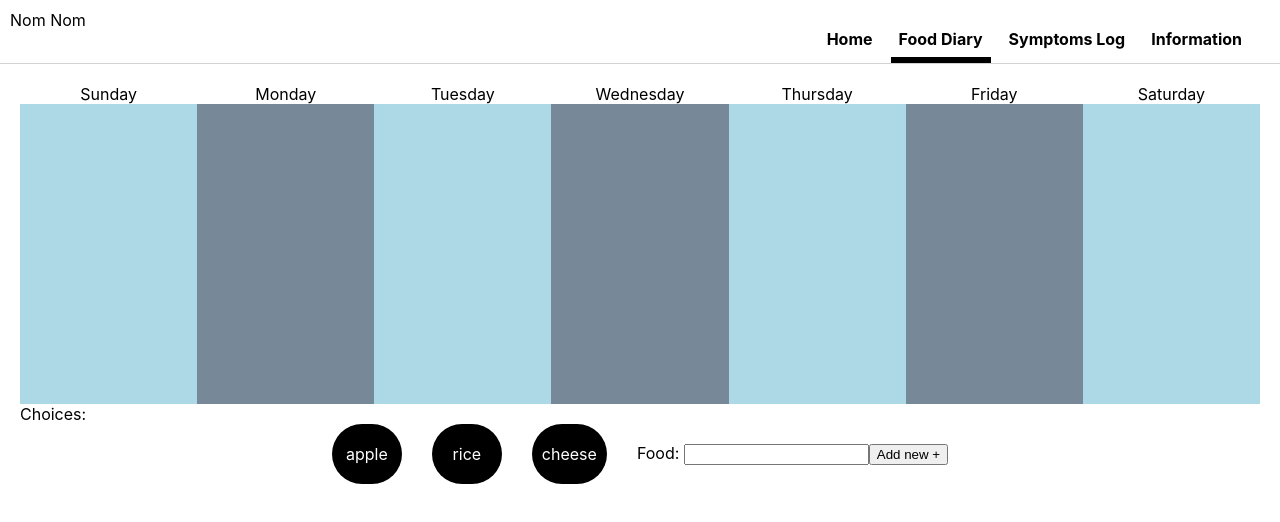
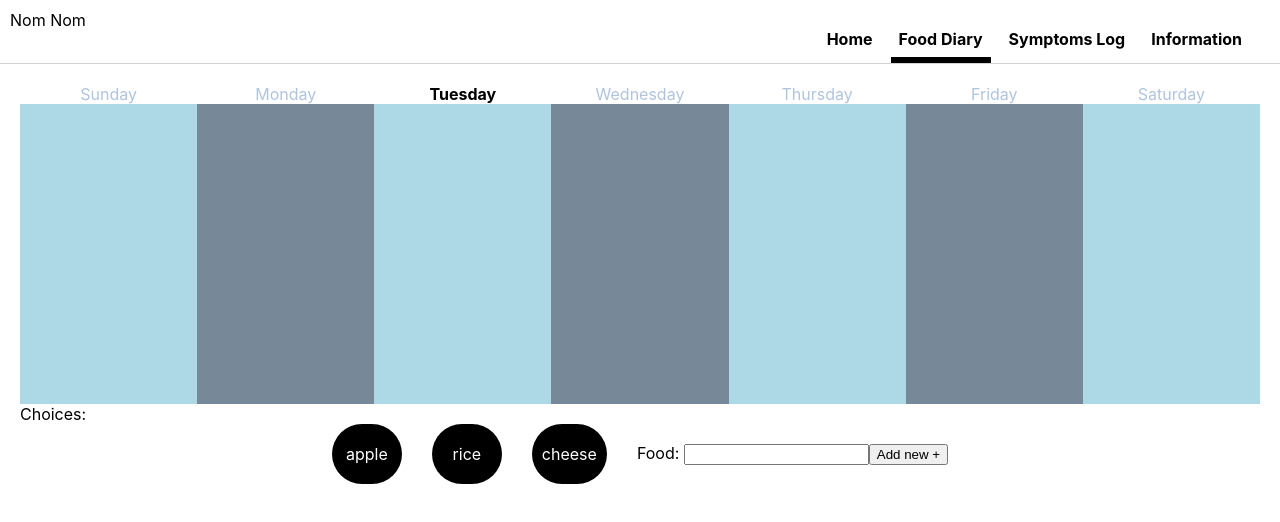
Before and after one commit to MelisaIm/nomnom-app, a React (Create React App) app: page /food-diary in a window 1280 px wide. Shown: the top 522 px of the page. Built offline with nearby package versions, Linux system fonts and the light colour scheme.

Commit message:
Highlight current day

```diff
--- a/package.json
+++ b/package.json
@@ -7,6 +7,8 @@
     "@testing-library/react": "^11.1.0",
     "@testing-library/user-event": "^12.1.10",
     "axios": "^0.21.1",
+    "classnames": "^2.3.1",
+    "date-fns": "^2.21.3",
     "react": "^17.0.2",
     "react-dom": "^17.0.2",
     "react-router-dom": "^5.2.0",
--- a/src/App.css
+++ b/src/App.css
@@ -164,6 +164,15 @@ ul#menu li {
   width: 30%;
 }
 
+.week .day > span {
+  color: lightsteelblue;
+}
+
+.week .day .highlightDay {
+  font-weight: bold;
+  color: black
+}
+
 /* Food Page */
 
 .food .week-container .day:nth-child(odd) .dragdrop-box {
--- a/src/views/FoodDiary.js
+++ b/src/views/FoodDiary.js
@@ -1,5 +1,6 @@
 import React from 'react';
-
+import {getDay} from 'date-fns';
+import classnames from 'classnames';
 const days = ["Sunday", "Monday", "Tuesday", "Wednesday", "Thursday", "Friday", "Saturday"];
 
 export default class FoodDiary extends React.Component {
@@ -63,14 +64,16 @@ export default class FoodDiary extends React.Component {
     }
 
     render() {
+        const today = getDay(new Date());
+        console.log(today);
         return (
             <div className="view week food">
                 <div className="top-container">
                     <div className="week-container">
                         {/* <button>&#10094;</button> */}
-                        {days.map(day =>
+                        {days.map((day, index) =>
                             <div className="day" key={day}>
-                                <span>{day}</span>
+                                <span className={classnames(index === today && 'highlightDay')}>{day}</span>
                                 <div id={day.toLocaleLowerCase()} className="dragdrop-box" onDragOver={(e) => this.onDragOver(e)} onDrop={(e)=> this.onDrop(e)}>
                                 {this.state.week[day.toLocaleLowerCase()].map((food, index) => {
                                     return <button key={index} id={food} className="choice" onClick={(e) => this.deleteFood(e, day.toLocaleLowerCase())}>{food} x</button>
```
Also changed, not shown: 1 other file (tests, documents, lock files or other folders).
